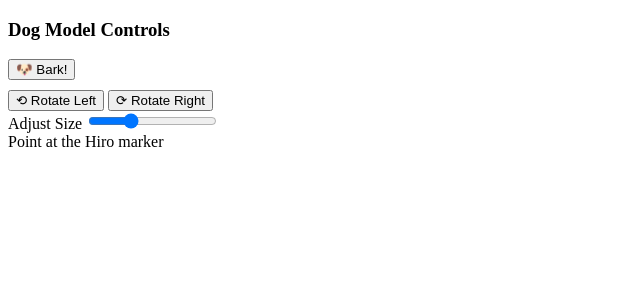
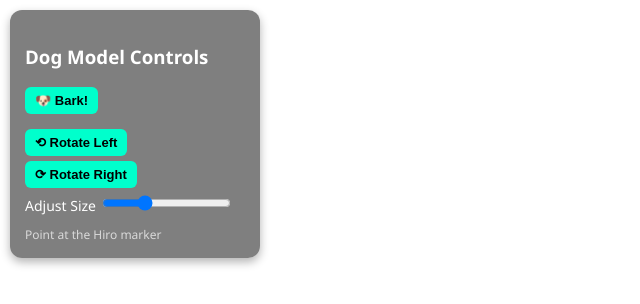
Before and after one commit to saputhebeast/zoo-ar, a website: page index.html in a window 1280 px wide. Shown: the whole page, without its empty margins (0-640 px from the left). Drawn offline with Linux system fonts and the light colour scheme.

Commit message:
Feat: dog

```diff
--- a/index.html
+++ b/index.html
@@ -6,6 +6,41 @@
     <script src="https://aframe.io/releases/1.4.2/aframe.min.js"></script>
     <script src="https://cdn.jsdelivr.net/gh/AR-js-org/AR.js@3.4.2/aframe/build/aframe-ar.js"></script>
     <style>
+      /* Simple styling for UI */
+      #ui-panel {
+        position: absolute;
+        top: 10px;
+        left: 10px;
+        z-index: 999;
+        background: rgba(0, 0, 0, 0.5);
+        color: white;
+        padding: 15px;
+        border-radius: 12px;
+        box-shadow: 0 4px 10px rgba(0, 0, 0, 0.3);
+        font-family: 'Segoe UI', sans-serif;
+        width: 220px;
+      }
+      .model-btn {
+        background: #00ffcc;
+        border: none;
+        padding: 6px 10px;
+        margin-right: 5px;
+        margin-bottom: 5px;
+        color: black;
+        font-weight: bold;
+        border-radius: 6px;
+        cursor: pointer;
+        font-size: 13px;
+      }
+      .model-btn:hover {
+        background: #00ddaa;
+      }
+      label { font-size: 14px; }
+      .footer-note {
+        margin-top: 10px;
+        font-size: 12px;
+        opacity: 0.7;
+      }
     </style>
   </head>
   <body>
@@ -35,15 +70,13 @@
           gltf-model="assets/realistic_bloodhound_dog_3d_model.glb"
           scale="1 1 1"
           rotation="0 180 0"
-          position="0 0 0"
-          animation="property: rotation; to: 0 -180 0; loop: true; dur: 2000; easing: linear">
+          position="0 0 0">
         </a-entity>
-        <a-entity id="barkSound" sound="src: url(assets/dog-bark.mp3)"></a-entity>
+        <a-sound id="barkSound" src="url(assets/dog-bark.mp3)" autoplay="false"></a-sound>
       </a-marker>
       <a-entity camera></a-entity>
     </a-scene>
     <script>
-      // UI controls
       const dog = document.getElementById('dogModel');
       const sound = document.querySelector('#barkSound');
       document.getElementById('sizeSlider').addEventListener('input', (e) => {
```
